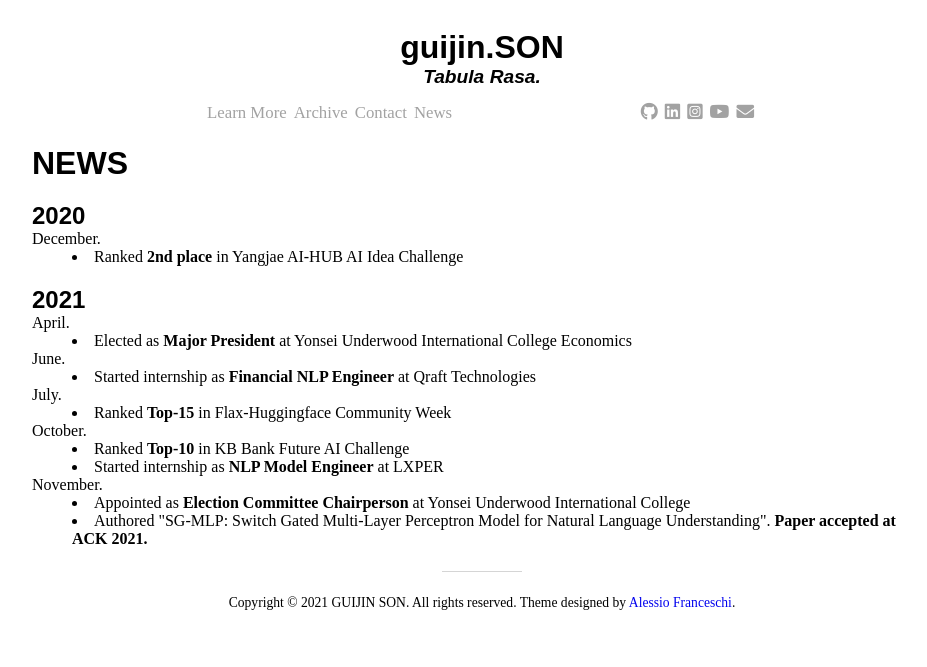
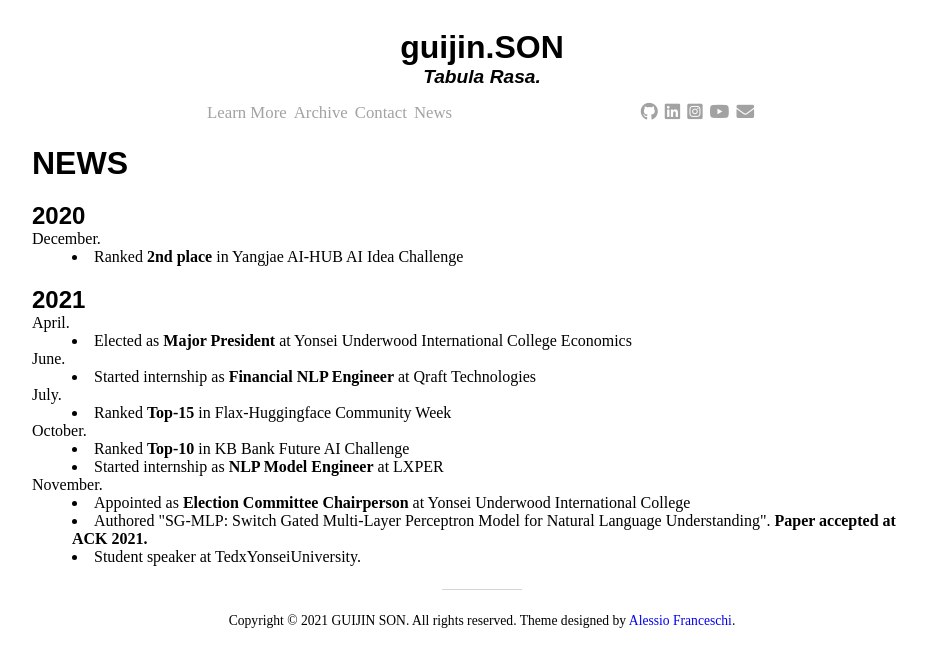
Before and after one commit to guijinSON/guijinSON.github.io, a Jekyll site: the page built from news.md, in a window 1280 px wide. Shown: the top 667 px of the page, without its empty margins (158-1085 px from the left). Built offline with Jekyll 4.4.1, drawn with Linux system fonts in a browser that asks for light colours; nearby versions of some CDN libraries.

Commit message:
Update news.md

```diff
--- a/news.md
+++ b/news.md
@@ -23,5 +23,6 @@
 <dt> November. </dt>
   <dd><li> Appointed as <b>Election Committee Chairperson</b> at Yonsei Underwood International College</li></dd>
   <dd><li> Authored "SG-MLP: Switch Gated Multi-Layer Perceptron Model for Natural Language Understanding". <b>Paper accepted at ACK 2021.</b> </li></dd>
+  <dd><li> Student speaker at TedxYonseiUniversity. </li></dd>
 
 </dl>
```
